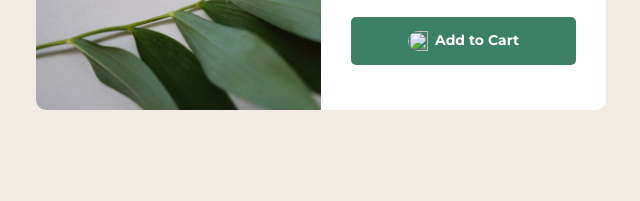
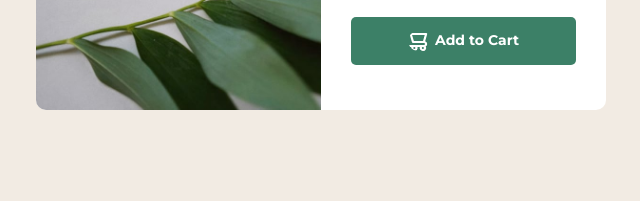
Before and after one commit to Pr3t0r/product-preview-card-component-main, a plain HTML site: page index.html in a window 1280 px wide. Shown: the part 493-694 px from the top of the page, 319-959 px from the left. Drawn offline with Linux system fonts and the light colour scheme; the site is published under a folder, as on GitHub Pages, so addresses that start at the root find nothing.

Commit message:
html svg link fix

```diff
--- a/index.html
+++ b/index.html
@@ -37,7 +37,7 @@
         <p class="old-price">$169.99</p>
       </div>
       <div class="btn">
-        <img src="/images/icon-cart.svg" alt="">
+        <img src="images/icon-cart.svg" alt="">
         <p>Add to Cart</p>
       </div>
     </div>
```
